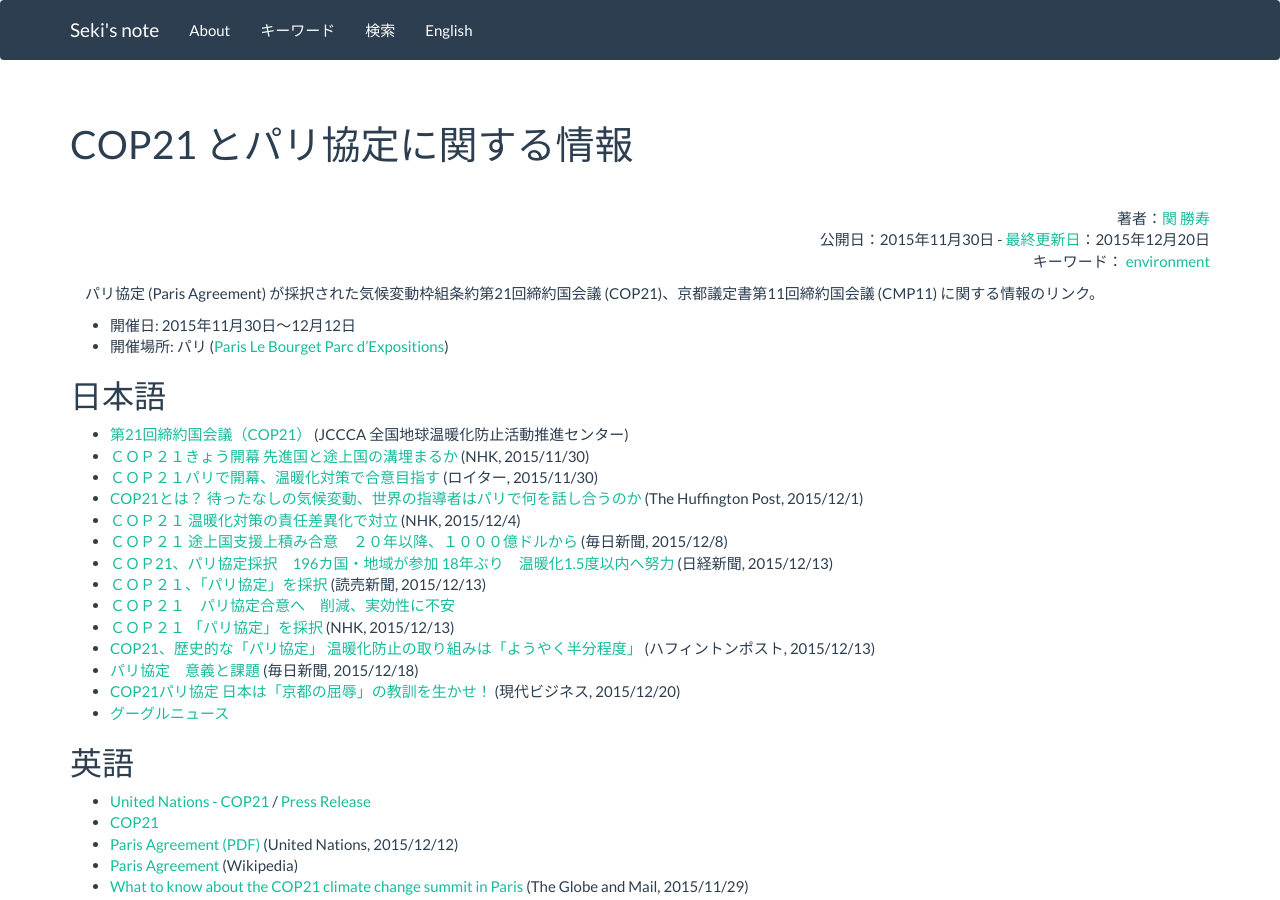
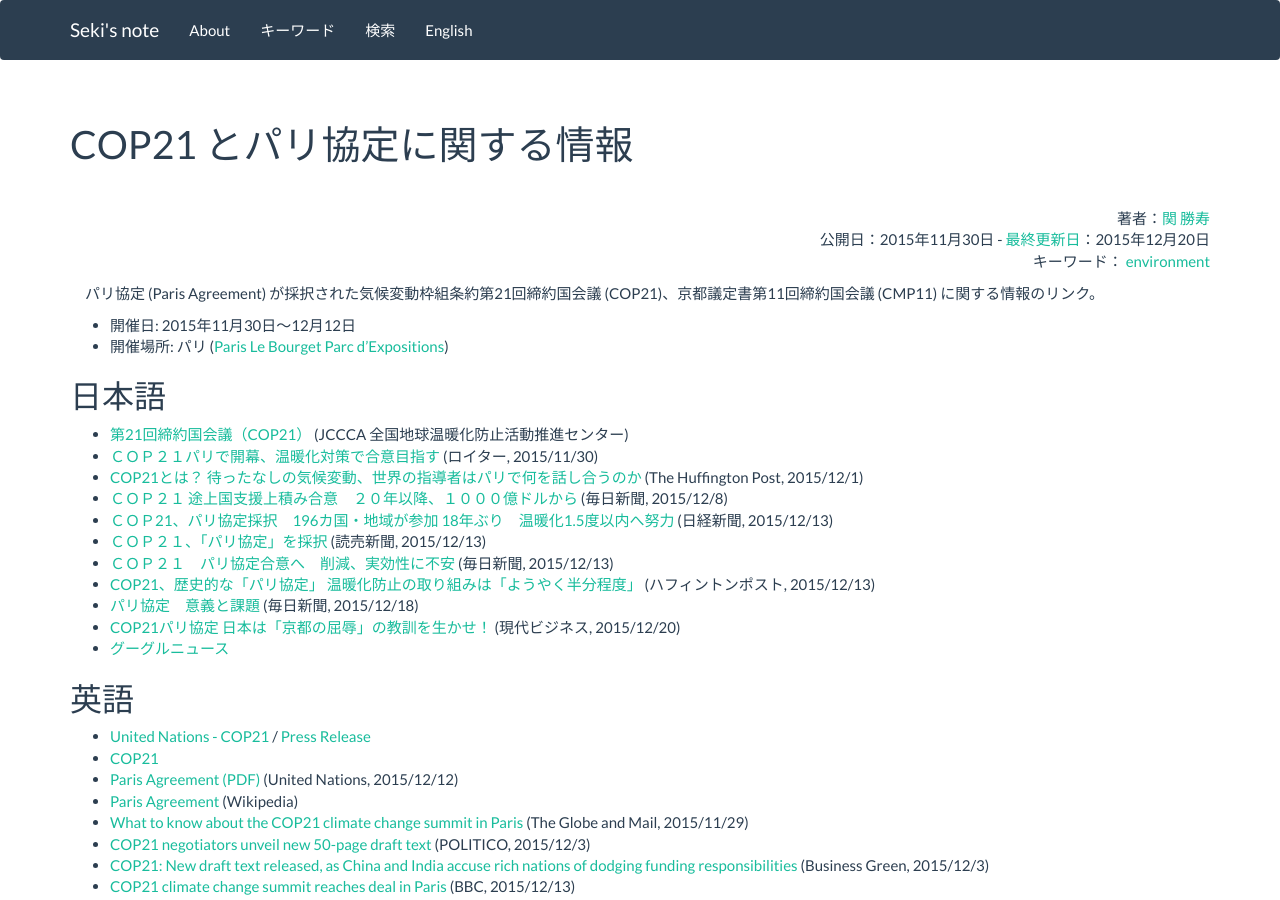
Before and after one commit to sekika/sekika.github.io, a Jekyll site: the page built from _posts/2015-11-30-cop21.md, in a window 1280 px wide and 900 px high. Built offline with Jekyll 4.4.1, drawn with Linux system fonts in a browser that asks for light colours; nearby versions of some CDN libraries; comment, search, counter and statistics services are not loaded.

Commit message:
Removed 3 articles of NHK because it was removed from the site

```diff
--- a/_posts/2015-11-30-cop21.md
+++ b/_posts/2015-11-30-cop21.md
@@ -12,15 +12,12 @@
 
 ## 日本語
 * [第21回締約国会議（COP21）](http://www.jccca.org/trend_world/conference_report/cop21/) (JCCCA 全国地球温暖化防止活動推進センター)
-* [ＣＯＰ２１きょう開幕 先進国と途上国の溝埋まるか](http://www3.nhk.or.jp/news/html/20151130/k10010323851000.html) (NHK, 2015/11/30)
 * [ＣＯＰ２１パリで開幕、温暖化対策で合意目指す](http://jp.reuters.com/article/2015/11/30/climatechange-summit-leaders-idJPKBN0TJ04U20151130) (ロイター, 2015/11/30)
 * [COP21とは？ 待ったなしの気候変動、世界の指導者はパリで何を話し合うのか](http://www.huffingtonpost.jp/2015/11/30/cop21-started_n_8685250.html) (The Huffington Post, 2015/12/1)
-* [ＣＯＰ２１ 温暖化対策の責任差異化で対立](http://www3.nhk.or.jp/news/html/20151204/k10010329091000.html) (NHK, 2015/12/4)
 * [ＣＯＰ２１ 途上国支援上積み合意　２０年以降、１０００億ドルから](http://mainichi.jp/articles/20151208/dde/001/040/067000c) (毎日新聞, 2015/12/8)
 * [ＣＯＰ21、パリ協定採択　196カ国・地域が参加  18年ぶり　温暖化1.5度以内へ努力](http://www.nikkei.com/article/DGXLASGG12H37_S5A211C1000000/) (日経新聞, 2015/12/13)
 * [ＣＯＰ２１、「パリ協定」を採択](http://www.yomiuri.co.jp/eco/20151213-OYT1T50003.html) (読売新聞, 2015/12/13)
-* [ＣＯＰ２１　パリ協定合意へ　削減、実効性に不安](http://mainichi.jp/articles/20151213/ddm/002/040/061000c)
-* [ＣＯＰ２１ 「パリ協定」を採択](http://www3.nhk.or.jp/news/html/20151213/k10010339621000.html) (NHK, 2015/12/13)
+* [ＣＯＰ２１　パリ協定合意へ　削減、実効性に不安](http://mainichi.jp/articles/20151213/ddm/002/040/061000c) (毎日新聞, 2015/12/13)
 * [COP21、歴史的な「パリ協定」 温暖化防止の取り組みは「ようやく半分程度」](http://www.huffingtonpost.jp/2015/12/12/climate-change-paris_n_8796612.html) (ハフィントンポスト, 2015/12/13)
 * [パリ協定　意義と課題](http://mainichi.jp/articles/20151218/ddm/004/070/026000c) (毎日新聞, 2015/12/18)
 * [COP21パリ協定 日本は「京都の屈辱」の教訓を生かせ！](http://gendai.ismedia.jp/articles/-/46998) (現代ビジネス, 2015/12/20)
```
Also changed, not shown: other parts of _posts/2015-11-30-cop21.md (+1 -1 lines).
